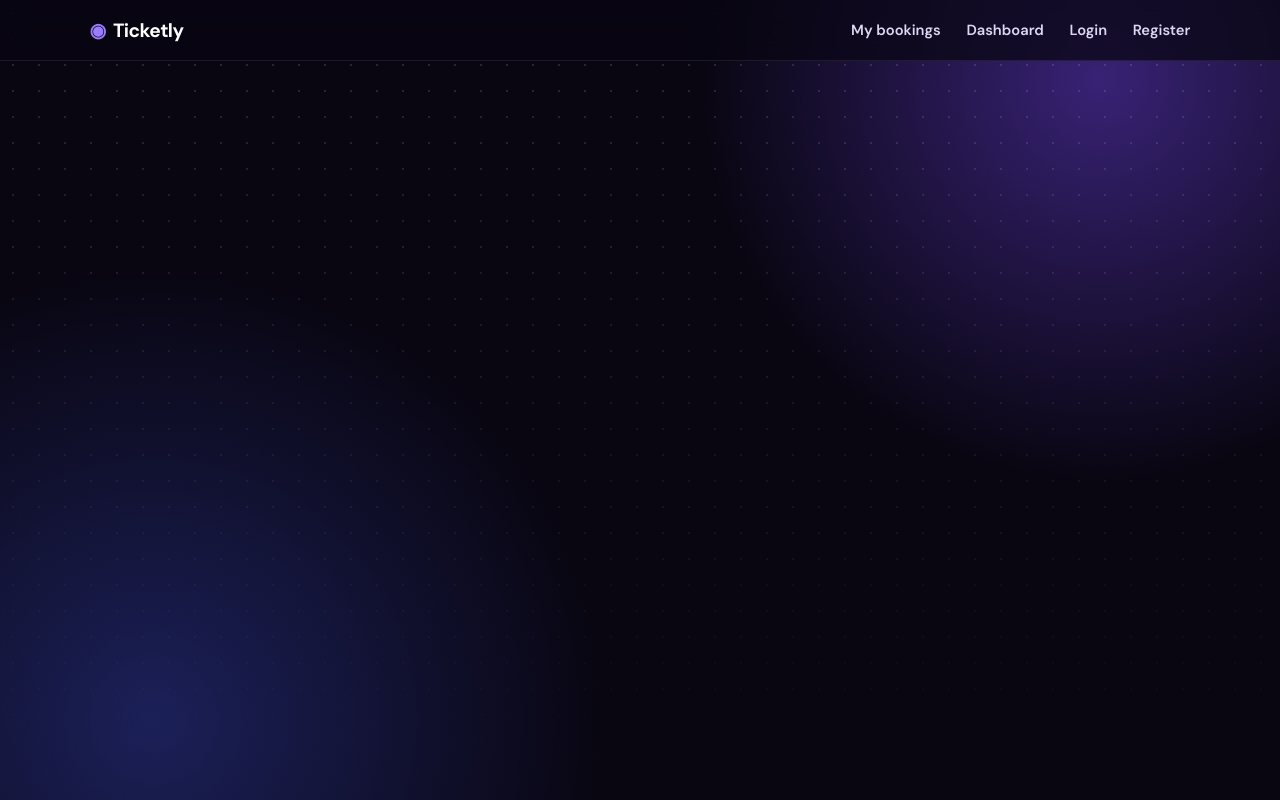
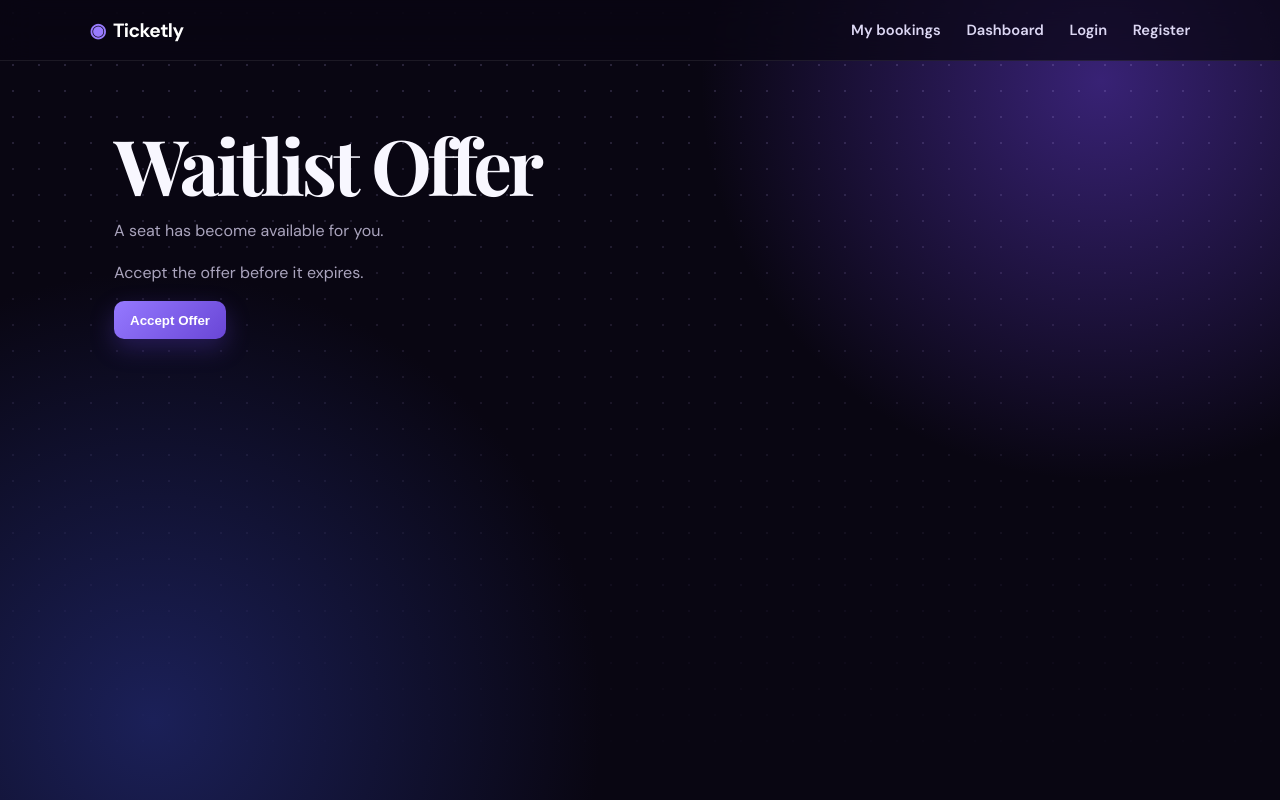
Before and after one commit to Lokeshsinga/ticket-booking-project, a React (Vite) app in the folder client/: page /waitlist/offer/1 in a window 1280 px wide. Built offline with nearby package versions, Linux system fonts and the light colour scheme; no server answers.

Commit message:
Add waitlist offer acceptance

```diff
--- a/client/src/main.jsx
+++ b/client/src/main.jsx
@@ -1,2 +1,51 @@
-import React from 'react';import{createRoot}from'react-dom/client';import{BrowserRouter,Routes,Route,Link}from'react-router-dom';import Events from './pages/Events.jsx';import EventDetails from './pages/EventDetails.jsx';import SeatSelection from './pages/SeatSelection.jsx';import Login from './pages/Login.jsx';import Register from './pages/Register.jsx';import Bookings from './pages/Bookings.jsx';import Dashboard from './pages/Dashboard.jsx';import'./styles.css';
-function App(){return <BrowserRouter><header><Link to="/">Ticketly</Link><Link to="/bookings">My bookings</Link><Link to="/dashboard">Dashboard</Link><Link to="/login">Login</Link><Link to="/register">Register</Link></header><Routes><Route path="/" element={<Events/>}/><Route path="/events/:id" element={<EventDetails/>}/><Route path="/shows/:showId" element={<SeatSelection/>}/><Route path="/login" element={<Login/>}/><Route path="/register" element={<Register/>}/><Route path="/bookings" element={<Bookings/>}/><Route path="/dashboard" element={<Dashboard/>}/></Routes></BrowserRouter>}createRoot(document.getElementById('root')).render(<App/>);
+import React from 'react';
+import { createRoot } from 'react-dom/client';
+import {
+  BrowserRouter,
+  Routes,
+  Route,
+  Link
+} from 'react-router-dom';
+
+import Events from './pages/Events.jsx';
+import EventDetails from './pages/EventDetails.jsx';
+import SeatSelection from './pages/SeatSelection.jsx';
+import Login from './pages/Login.jsx';
+import Register from './pages/Register.jsx';
+import Bookings from './pages/Bookings.jsx';
+import Dashboard from './pages/Dashboard.jsx';
+import WaitlistOffer from './pages/WaitlistOffer.jsx';
+
+import './styles.css';
+
+function App() {
+  return (
+    <BrowserRouter>
+      <header>
+        <Link to="/">Ticketly</Link>
+        <Link to="/bookings">My bookings</Link>
+        <Link to="/dashboard">Dashboard</Link>
+        <Link to="/login">Login</Link>
+        <Link to="/register">Register</Link>
+      </header>
+
+      <Routes>
+        <Route path="/" element={<Events />} />
+        <Route path="/events/:id" element={<EventDetails />} />
+        <Route path="/shows/:showId" element={<SeatSelection />} />
+        <Route path="/login" element={<Login />} />
+        <Route path="/register" element={<Register />} />
+        <Route path="/bookings" element={<Bookings />} />
+        <Route path="/dashboard" element={<Dashboard />} />
+
+        {/* Waitlist offer acceptance */}
+        <Route
+          path="/waitlist/offer/:token"
+          element={<WaitlistOffer />}
+        />
+      </Routes>
+    </BrowserRouter>
+  );
+}
+
+createRoot(document.getElementById('root')).render(<App />);
--- /dev/null
+++ b/client/src/pages/WaitlistOffer.jsx
@@ -0,0 +1,60 @@
+import { useState } from 'react';
+import { useNavigate, useParams } from 'react-router-dom';
+import { api } from '../services/api';
+
+export default function WaitlistOffer() {
+  const { token } = useParams();
+  const navigate = useNavigate();
+
+  const [loading, setLoading] = useState(false);
+  const [message, setMessage] = useState('');
+
+  const acceptOffer = async () => {
+    setLoading(true);
+    setMessage('');
+
+    try {
+      const response = await api.post(
+        `/waitlist/offers/${token}/accept`
+      );
+
+      setMessage('Waitlist offer accepted successfully!');
+
+      setTimeout(() => {
+        navigate('/bookings');
+      }, 1000);
+
+      console.log('Booking:', response.data.booking);
+    } catch (error) {
+      setMessage(
+        error.response?.data?.error ||
+        'This waitlist offer is invalid or expired.'
+      );
+    } finally {
+      setLoading(false);
+    }
+  };
+
+  return (
+    <main>
+      <h1>Waitlist Offer</h1>
+
+      <p>
+        A seat has become available for you.
+      </p>
+
+      <p>
+        Accept the offer before it expires.
+      </p>
+
+      <button
+        onClick={acceptOffer}
+        disabled={loading}
+      >
+        {loading ? 'Accepting...' : 'Accept Offer'}
+      </button>
+
+      {message && <p>{message}</p>}
+    </main>
+  );
+}
```
